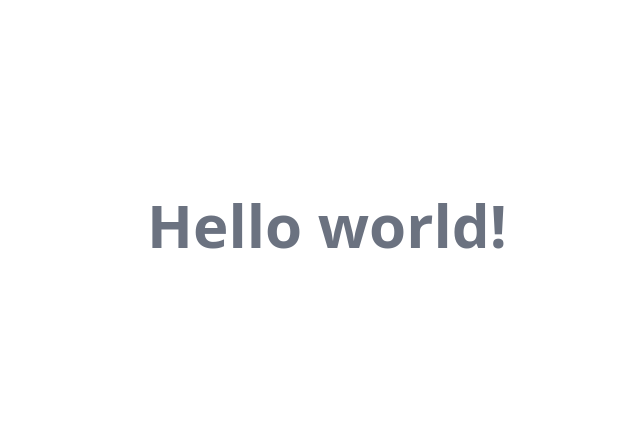
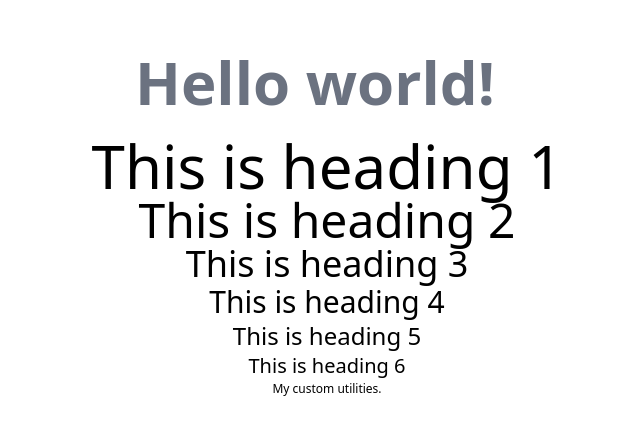
Before and after one commit to Toufiquer/tailwindcss, a website: page src/index.html in a window 1280 px wide. Shown: the part 175-610 px from the top of the page, without its empty margins (313-953 px from the left). Drawn offline with Linux system fonts and the light colour scheme.

Commit message:
tailwind layer

```diff
--- a/src/index.html
+++ b/src/index.html
@@ -6,6 +6,18 @@
     <link href="/dist/output.css" rel="stylesheet" />
   </head>
   <body class="main-body">
-    <h1 class="text-center-and-heading">Hello world!</h1>
+    <div class="container">
+      <h1 class="text-center-and-heading mx-auto">Hello world!</h1>
+      <div class="text-center">
+        <br />
+        <h1>This is heading 1</h1>
+        <h2>This is heading 2</h2>
+        <h3>This is heading 3</h3>
+        <h4>This is heading 4</h4>
+        <h5>This is heading 5</h5>
+        <h6>This is heading 6</h6>
+        <div class="custom-utilities">My custom utilities.</div>
+      </div>
+    </div>
   </body>
 </html>
--- a/src/input.css
+++ b/src/input.css
@@ -2,10 +2,37 @@
 @tailwind components;
 @tailwind utilities;
 
-/* group utilities */
-.main-body {
-  @apply h-screen flex items-center justify-center w-full;
+@layer base {
+  h1 {
+    @apply text-6xl;
+  }
+  h2 {
+    @apply text-5xl;
+  }
+  h3 {
+    @apply text-4xl;
+  }
+  h4 {
+    @apply text-3xl;
+  }
+  h5 {
+    @apply text-2xl;
+  }
+  h6 {
+    @apply text-xl;
+  }
 }
-.text-center-and-heading {
-  @apply max-w-sm text-6xl font-extrabold text-gray-500;
+@layer components {
+  /* group utilities */
+  .main-body {
+    @apply h-screen flex items-center justify-center w-full;
+  }
+  .text-center-and-heading {
+    @apply max-w-sm text-6xl font-extrabold text-gray-500;
+  }
 }
+@layer utilities {
+  .custom-utilities {
+    font-size: 12px;
+  }
+}
```
Also changed, not shown: dist/output.css.
